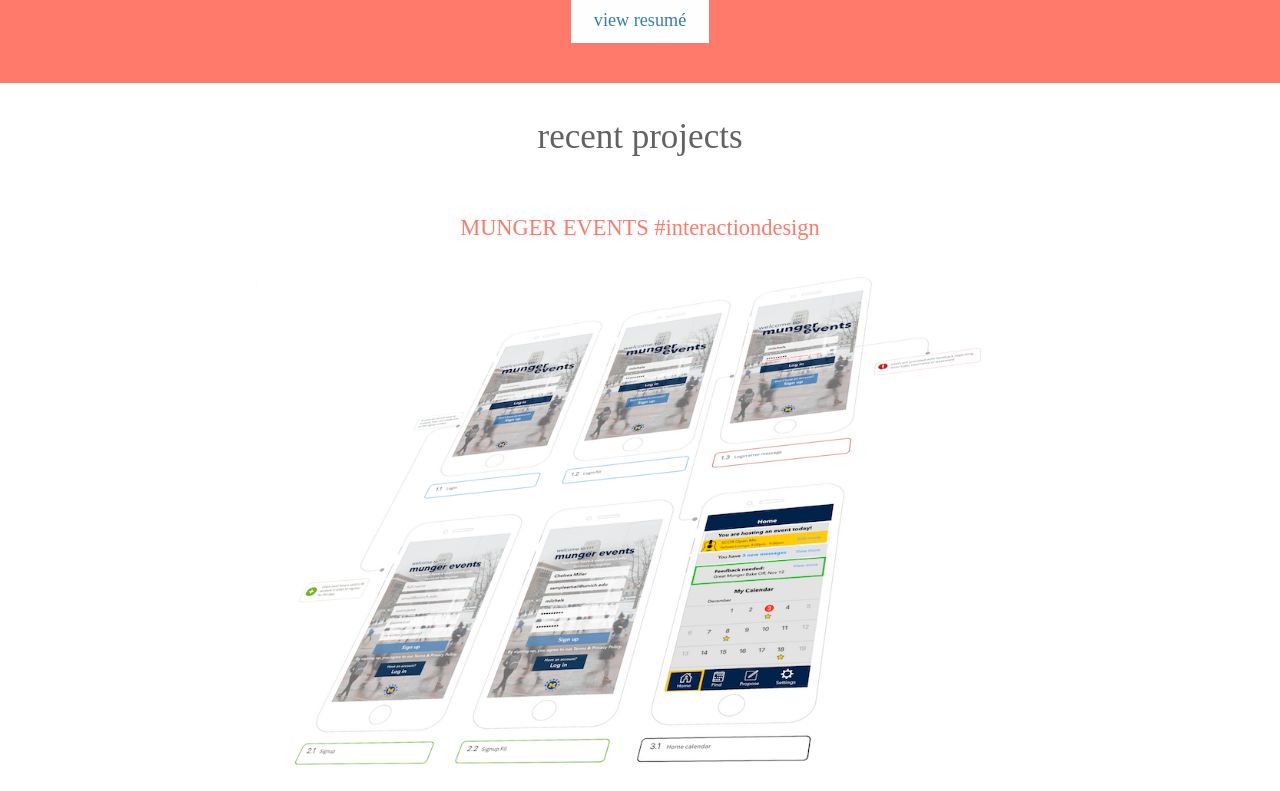
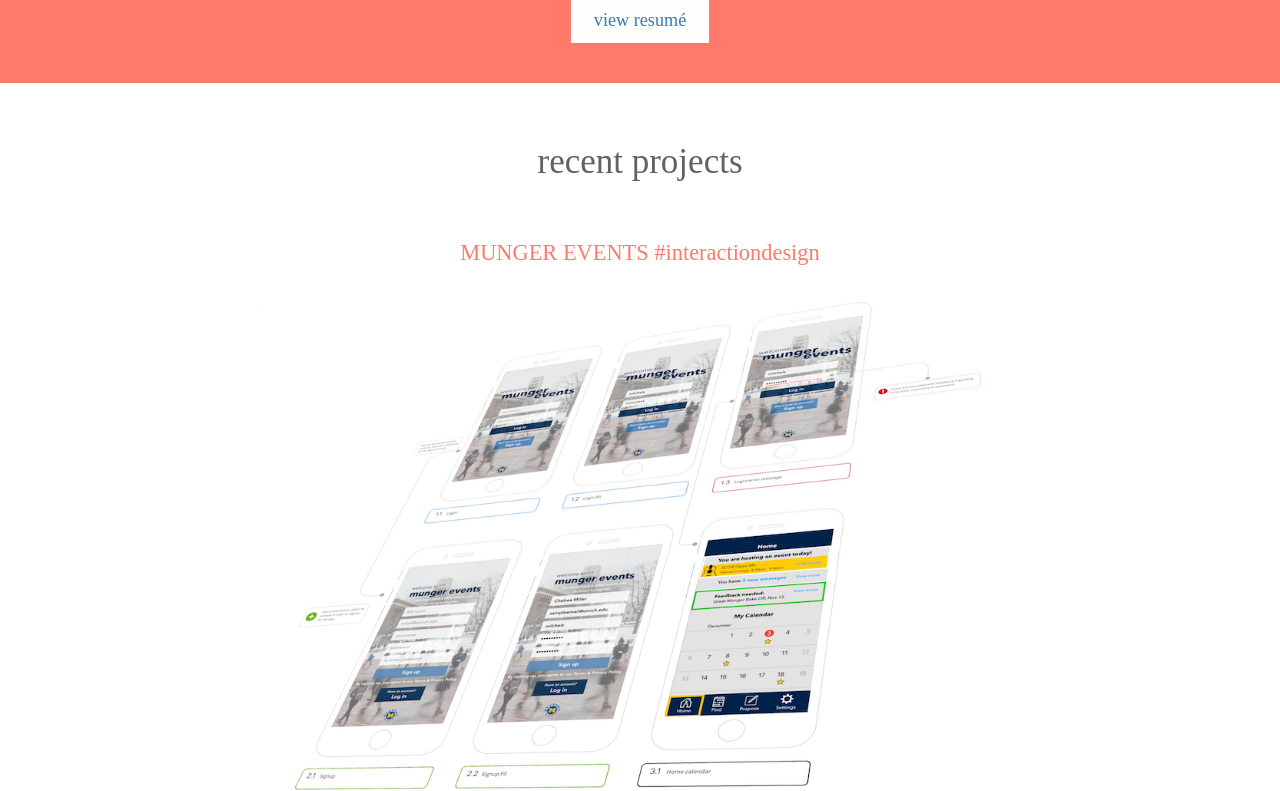
Before and after one commit to ajarnchelsea/ajarnchelsea.github.io, a plain HTML site: page index.html in a window 1280 px wide. Shown: the part 1286-2077 px from the top of the page. Drawn offline with nearby package versions, Linux system fonts and the light colour scheme.

Commit message:
nav adjust

```diff
--- a/css/style.css
+++ b/css/style.css
@@ -273,7 +273,7 @@ h2{
 	width:100%;
 	text-align: center;
 /*	padding-right: 10%;*/
-	padding-top: 15px;
+	padding-top: 40px;
 	background-color: white;
 }
 
```
